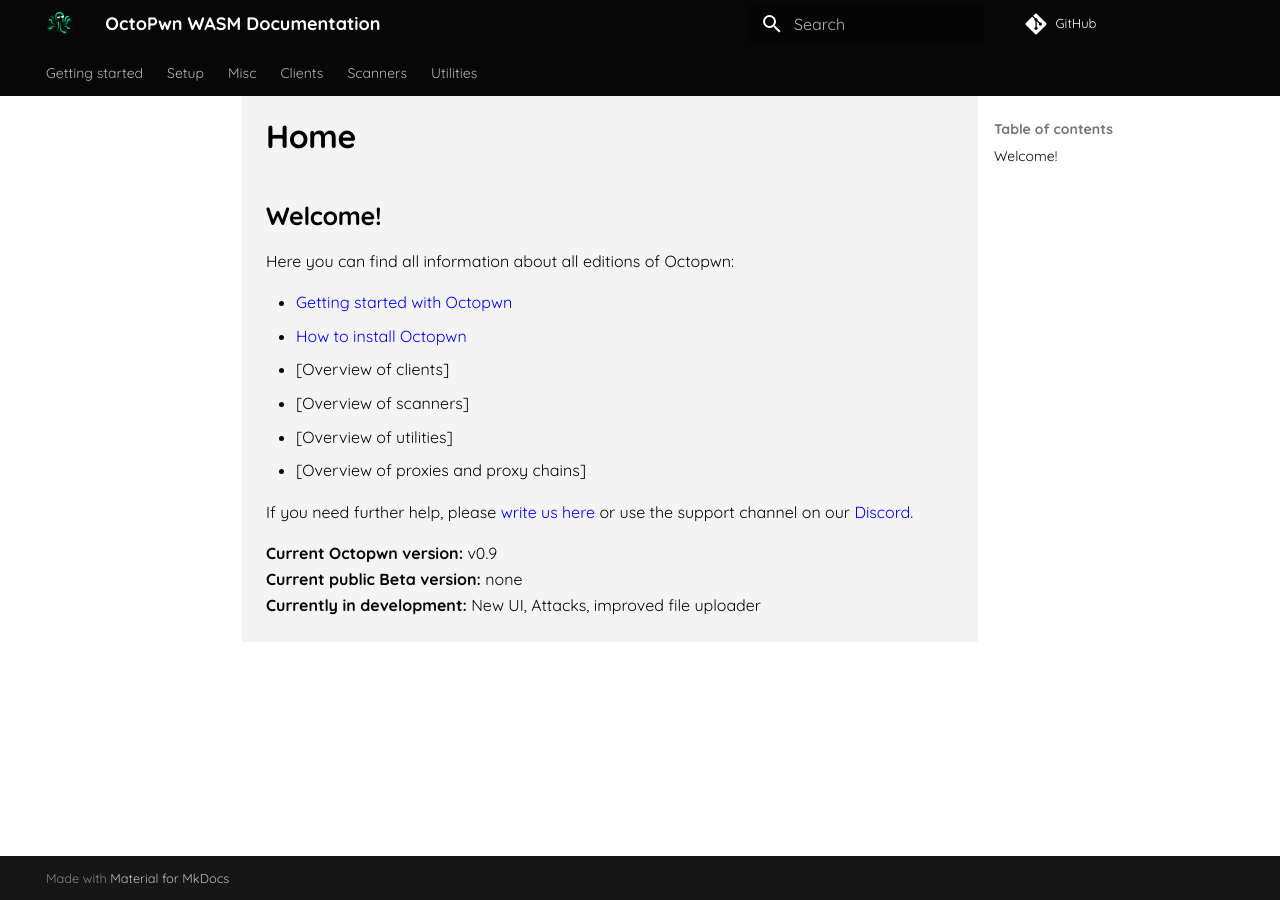
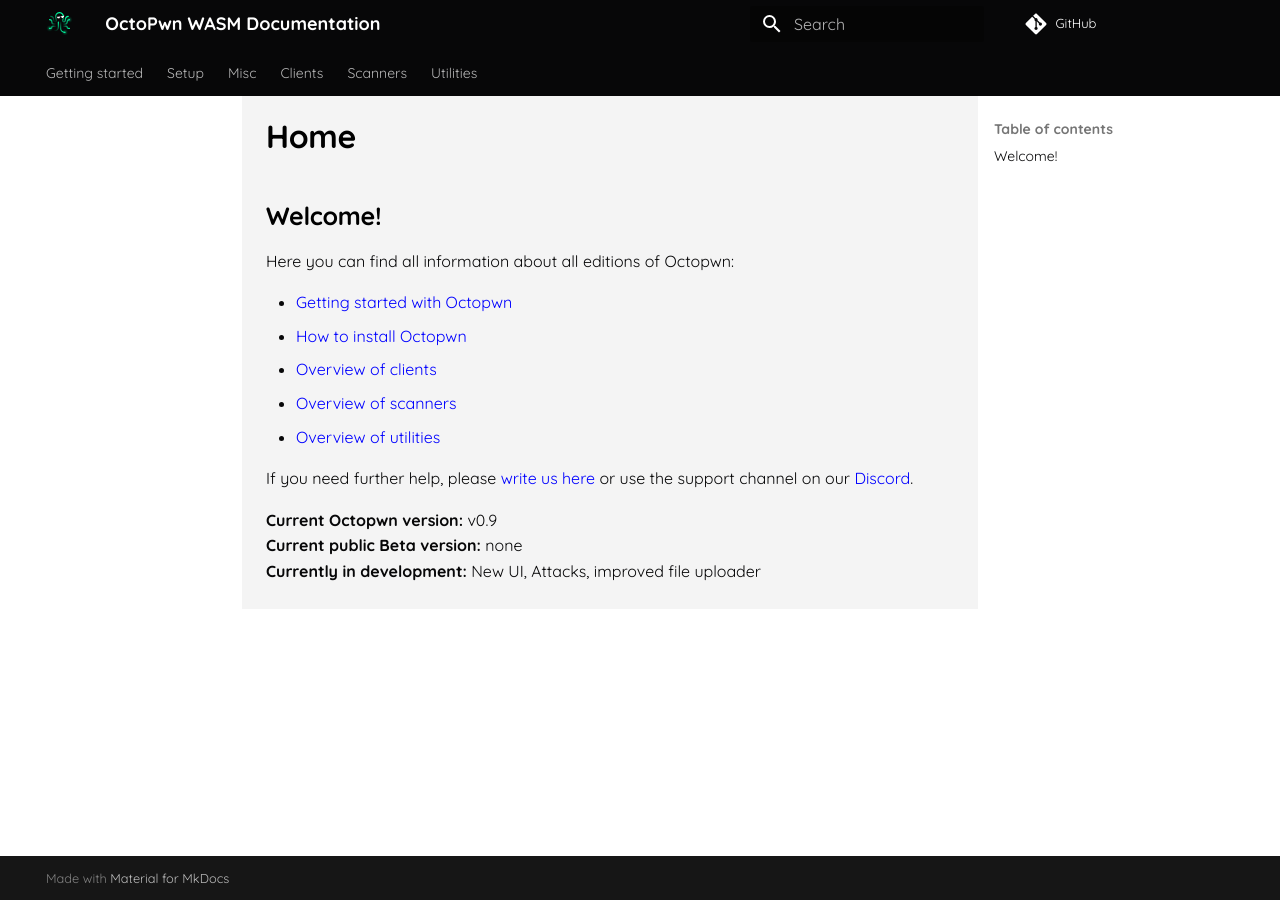
Before and after one commit to octopwn/octopwn-wasm-documentation, an MkDocs documentation site: the page built from docs/index.md, in a window 1280 px wide. Built offline with MkDocs 1.6.1 and Material for MkDocs 9.7.7, drawn with Linux system fonts in a browser that asks for light colours; comment, search, counter and statistics services are not loaded.

Commit message:
maso links

```diff
--- a/docs/index.md
+++ b/docs/index.md
@@ -4,10 +4,9 @@
 
 * [Getting started with Octopwn](https://docs.octopwn.com/user-guide/gettingstarted.html)
 * [How to install Octopwn](https://docs.octopwn.com/setup/install.html)
-* [Overview of clients]
-* [Overview of scanners]
-* [Overview of utilities]
-* [Overview of proxies and proxy chains]
+* [Overview of clients](https://docs.octopwn.com/plugins/overview.html)
+* [Overview of scanners](https://docs.octopwn.com/plugins/scanners/index.html)
+* [Overview of utilities](https://docs.octopwn.com/plugins/utils/index.html)
 
 If you need further help, please [write us here](https://octopwn.com/support) or use the support channel on our [Discord](https://discord.gg/7amw5mD37Y).
 
```
